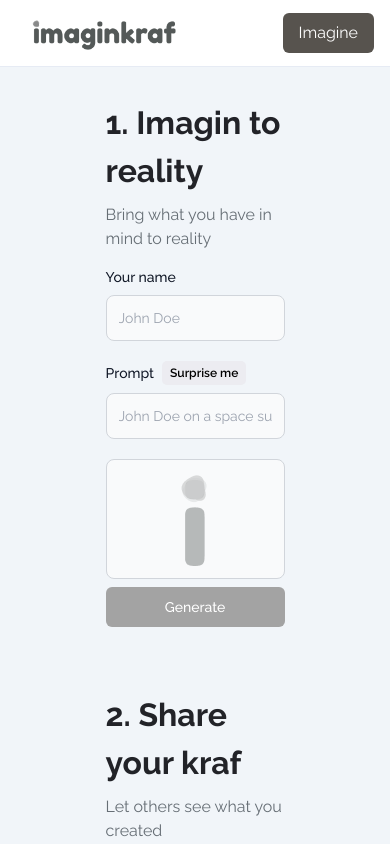
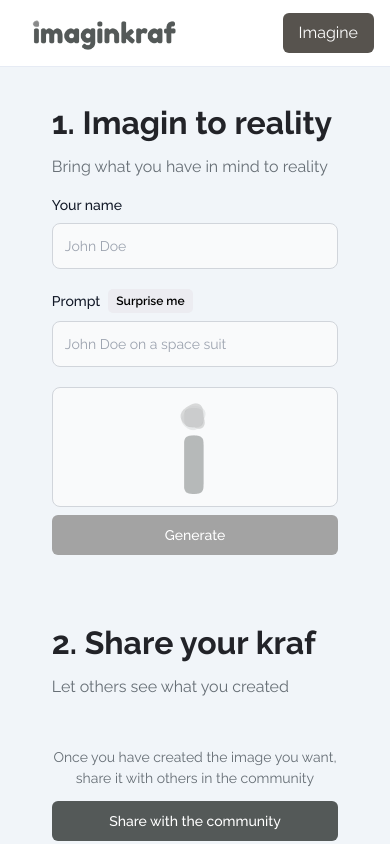
Before and after one commit to cedricquitor/imagine-web-app, a React (Vite) app in the folder client/: page /create-post in a window 390 px wide. Shown: the top 844 px of the page. Built offline with nearby package versions, Linux system fonts and the light colour scheme.

Commit message:
Adjusted UI's mobile responsiveness

```diff
--- a/client/src/pages/CreatePost.jsx
+++ b/client/src/pages/CreatePost.jsx
@@ -82,12 +82,12 @@ const CreatePost = () => {
     <section className="max-w-7xl mx-auto space-y-16">
       {/* 1. Imagine to reality */}
       <div>
-        <div className="w-[50%] flex flex-col mx-auto">
+        <div className="w-[80%] md:w-[50%] flex flex-col mx-auto">
           <h1 className="font-extrabold text-[#222328] text-[32px]">1. Imagin to reality</h1>
           <p className="mt-2 text-[#666e75] text-[16px] max-w-[500px]">Bring what you have in mind to reality</p>
         </div>
         <div className="flex flex-col justfiy-center items-center">
-          <form onSubmit={generateImage} className="mt-4 max-w-xl w-[50%]">
+          <form onSubmit={generateImage} className="mt-4 max-w-xl w-[80%] md:w-[50%]">
             {/* First Grid */}
             <div className="flex flex-col gap-5">
               <FormField labelName="Your name" type="text" name="name" placeholder="John Doe" value={form.name} handleChange={handleChange} />
@@ -96,7 +96,7 @@ const CreatePost = () => {
 
             {/* Second Grid */}
             <div className="mt-5 flex gap-5 flex-col">
-              <div className="relative p-3 h-[100%] flex justiy-center items-center bg-gray-50 border border-gray-300 text-gray-900 text-sm rounded-lg focus:border-blue-500 focus:ring-blue-500 ">
+              <div className="relative p-3 h-[100%] flex justiy-center items-center bg-gray-50 border border-gray-300 text-gray-900 text-sm rounded-lg focus:border-stone-600 focus:ring-stone-600 ">
                 {form.photo ? <img src={form.photo} alt={form.prompt} className="w-full h-full object-contain" /> : <img src={logo_icon} alt="preview" className="mx-auto object-contain opacity-40" />}
 
                 {isGeneratingImage && (
@@ -114,7 +114,7 @@ const CreatePost = () => {
         </div>
       </div>
       {/* 2. Share to community */}
-      <div className="w-[50%] mx-auto">
+      <div className="w-[80%] md:w-[50%] mx-auto">
         <div className="flex flex-col">
           <h1 className="font-extrabold text-[#222328] text-[32px]">2. Share your kraf</h1>
           <p className="mt-2 text-[#666e75] text-[16px] max-w-[500px]">Let others see what you created</p>
```
